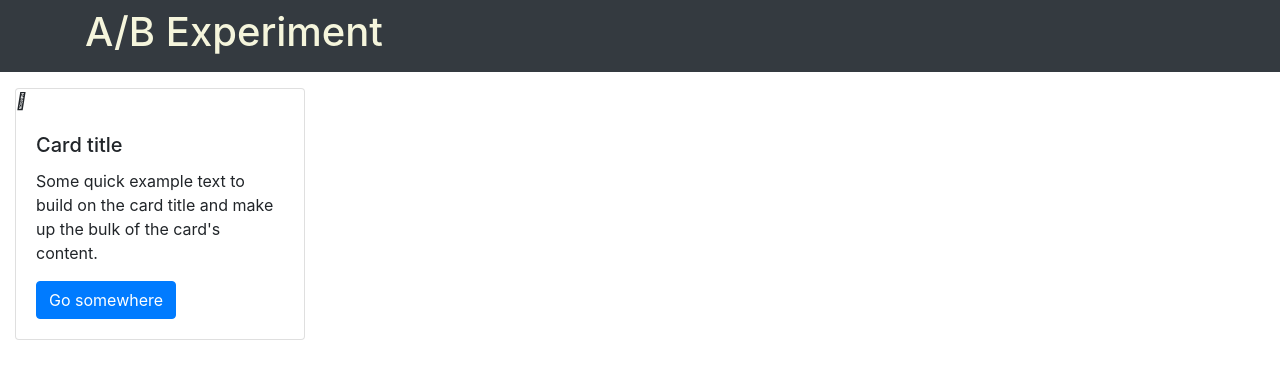
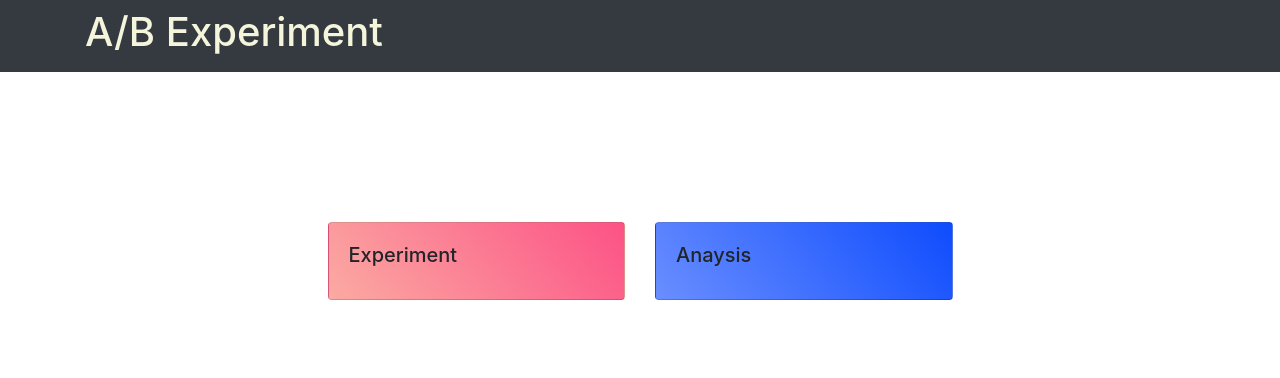
Before and after one commit to dileepthomas/ABTesting, a React (Create React App) app: page / in a window 1280 px wide. Shown: the top 378 px of the page. Built offline with nearby package versions, Linux system fonts and the light colour scheme.

Commit message:
CSS changes

```diff
--- /dev/null
+++ b/src/App.css
@@ -0,0 +1,5 @@
+.abcard{
+    display: flex;
+    justify-content: center;
+    margin-top: 150px;
+}
--- a/src/App.js
+++ b/src/App.js
@@ -1,13 +1,16 @@
 import React from 'react';
 import Header from './components/Header/Header';
 import Card from './components/Card/Card';
+
+import "./App.css";
 
 function App() {
   return (
     <div className="App">
       <Header />
-      <div className="container-fluid mt-3">
-        <Card />
+      <div className="row abcard">
+          <Card name="Experiment" cardcolor="gradient-1"/>
+          <Card name="Anaysis" cardcolor="gradient-2"/>
       </div>
     </div>
   );
--- /dev/null
+++ b/src/components/Card/Card.css
@@ -0,0 +1,7 @@
+.gradient-1{
+    background-image: linear-gradient(230deg, #fc5286, #fbaaa2);
+}
+
+.gradient-2{
+    background-image: linear-gradient(230deg, #0e4cfd, #6a8eff);
+}
--- a/src/components/Card/Card.js
+++ b/src/components/Card/Card.js
@@ -1,20 +1,17 @@
 import React from 'react';
+import "./Card.css";
 
-function Card() {
-
+function Card(props) {
+    console.log(props.name);
     return (
-        <div className="row">
-            <div className="col-lg-3 col-sm-6">
-                <div className="card gradient-1">
-                <i className="fas fa-flask"></i>
-                    <div className="card-body">
-                        <h5 className="card-title">Card title</h5>
-                        <p className="card-text">Some quick example text to build on the card title and make up the bulk of the card's content.</p>
-                        <a href="#" className="btn btn-primary">Go somewhere</a>
-                    </div>
+        <div className="col-lg-3 col-sm-6">
+            <div className={`card ${props.cardcolor}`}>
+                <div className="card-body">
+                    <h5 className="card-title">{props.name}</h5>
                 </div>
             </div>
         </div>
+
     );
 }
 
```
